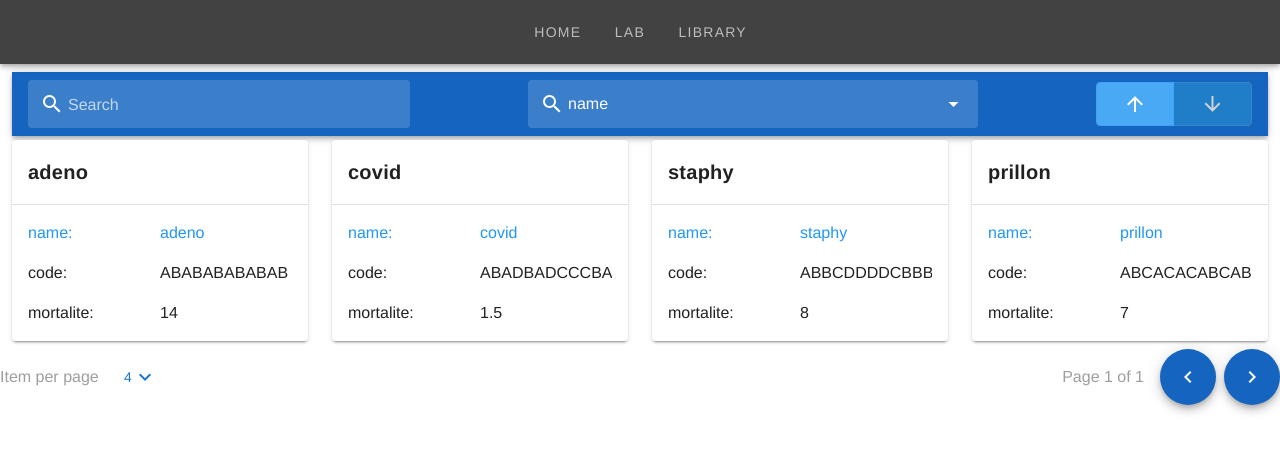
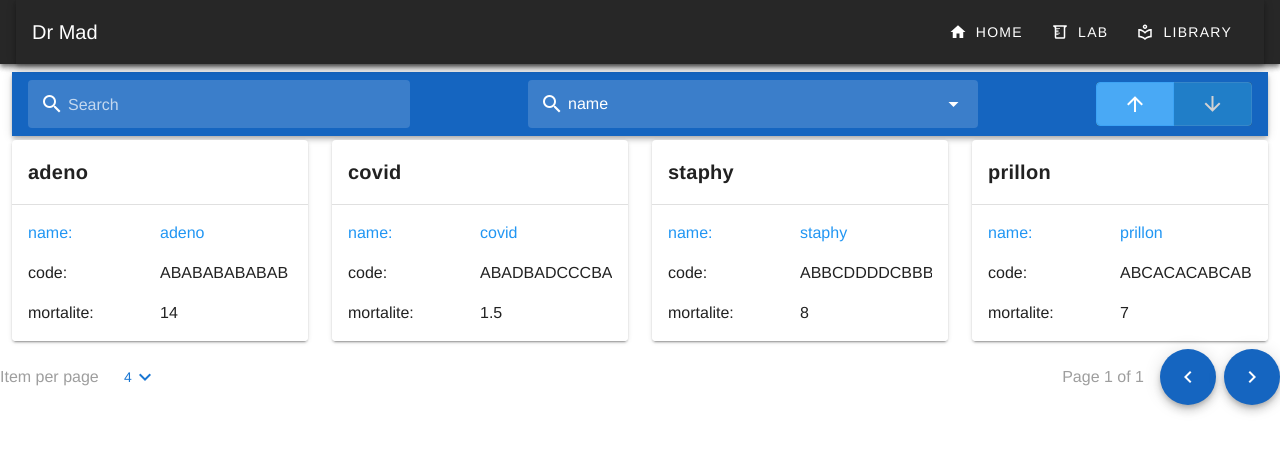
Before and after one commit to Azmog25/projetVue2022, a Vue app: page /labo in a window 1280 px wide. Shown: the top 452 px of the page. Built offline with nearby package versions, Linux system fonts and the light colour scheme.

Commit message:
modification de la navbar et du library

```diff
--- a/package.json
+++ b/package.json
@@ -15,6 +15,7 @@
     "vuex": "^3.4.0"
   },
   "devDependencies": {
+    "@mdi/js": "^6.6.96",
     "@vue/cli-plugin-babel": "~4.5.15",
     "@vue/cli-plugin-eslint": "~4.5.15",
     "@vue/cli-plugin-router": "~4.5.15",
--- a/src/App.vue
+++ b/src/App.vue
@@ -24,12 +24,15 @@
 <script>
 import NavBar from './components/NavBar.vue'
 import {viruses} from './model.js'
+import { mdiBeakerOutline } from '@mdi/js'
+import { mdiHome } from '@mdi/js'
+import { mdiLibraryOutline } from '@mdi/js'
 
 export default {
   name: 'App',
   data : () => {
     return {
-      titles : [ { text: "Home", color:"black", path:"/home"}, { text: "Lab", color:"blue", path:"/labo/slice"}, { text: "Library", color:"red", path:"/library/view"} ],
+      titles : [ { text: "Home", icon: mdiHome, path:"/home"}, { text: "Lab", icon: mdiBeakerOutline, path:"/labo/slice"}, { text: "Library", icon: mdiLibraryOutline, path:"/library/view"} ],
       currentMenu : 0,
       samples : [],
       collec : viruses
--- a/src/components/Articles.vue
+++ b/src/components/Articles.vue
@@ -2,7 +2,7 @@
   <div>
     <table>
       <tr><td>Name</td><td>Code</td><td>% Mortality</td></tr>
-      <tr v-for="(v,index) in listViruses" :key="index"><td>{{v.name}}</td><td>{{v.code}}</td><td>{{v.mortalite}}</td><td> <button @click="$store.getters.getBasket.push(v)">Clone virus for the lab</button></td></tr>
+      <tr v-for="(v,index) in listViruses" :key="index"><td>{{v.name}}</td><td>{{v.code}}</td><td>{{v.mortalite}}</td><td> <button @click="$store.commit('addToBasket', v)">Clone virus for the lab</button></td></tr>
     </table>
   </div>
 </template>
--- a/src/components/NavBar.vue
+++ b/src/components/NavBar.vue
@@ -1,16 +1,36 @@
 <template>
-  <div>
-    <v-btn
-        color="grey lighten-1"
-        text
-        v-for="(t,index) in titles" :key="index" :style="{color : t.color}" @click="$router.push({path:t.path})">{{t.text}}</v-btn>
-  </div>
+    <v-app-bar app>
+      <v-toolbar>
+        <v-toolbar-title>
+          <router-link to="/home" tag="span" style="cursor: pointer">
+            {{ appTitle }}
+          </router-link>
+        </v-toolbar-title>
+        <v-spacer></v-spacer>
+        <v-toolbar-items class="hidden-xs-only">
+          <v-btn
+              text
+              v-for="item in titles"
+              :key="item.text"
+              :to="item.path">
+            <v-icon left dark>{{ item.icon }}</v-icon>
+            {{ item.text }}
+          </v-btn>
+        </v-toolbar-items>
+      </v-toolbar>
+    </v-app-bar>
 </template>
 
 <script>
   export default {
     name: 'NavBar',
-    props: ['titles']
+    props: ['titles'],
+    data() {
+      return {
+        appTitle: 'Dr Mad',
+        sidebar: false,
+      }
+    }
   }
 </script>
 
--- a/src/model.js
+++ b/src/model.js
@@ -16,10 +16,10 @@ class Virus {
   }
 
   updateCaracs() {
-    if (this.temperature.length != 0) {
+    if (this.temperature.length !== 0) {
       this.temperature.splice(0,this.temperature.length);
     }
-    if (this.virulence.length != 0) {
+    if (this.virulence.length !== 0) {
       this.virulence.splice(0,this.virulence.length);
     }
     this.updateTemperature();
--- a/src/store/index.js
+++ b/src/store/index.js
@@ -30,6 +30,10 @@ export default new Vuex.Store({
 
         removeBasket(state) {
             state.basket.splice(0)
+        },
+
+        addToBasket(state, virus) {
+            state.basket.push(virus)
         }
     },
     getters: {
--- a/src/views/Labo.vue
+++ b/src/views/Labo.vue
@@ -3,7 +3,7 @@
     <v-container fluid>
       <v-data-iterator
         :items="viruses"
-        :items-per-page="itemsPerPage"
+        :items-per-page.sync="itemsPerPage"
         :page.sync="page"
         :search="search"
         :sort-by="sortBy.toLowerCase()"
@@ -62,11 +62,11 @@
           </v-toolbar>
         </template>
 
-        <template>
+        <template v-slot:default>
           <v-row>
             <v-col
-              v-for="virus in $store.getters.getViruses"
-              :key="virus.name"
+              v-for="virus in viruses"
+              :key="virus.id"
               cols="12"
               sm="6"
               md="4"
```
Also changed, not shown: 1 other file (tests, documents, lock files or other folders).
